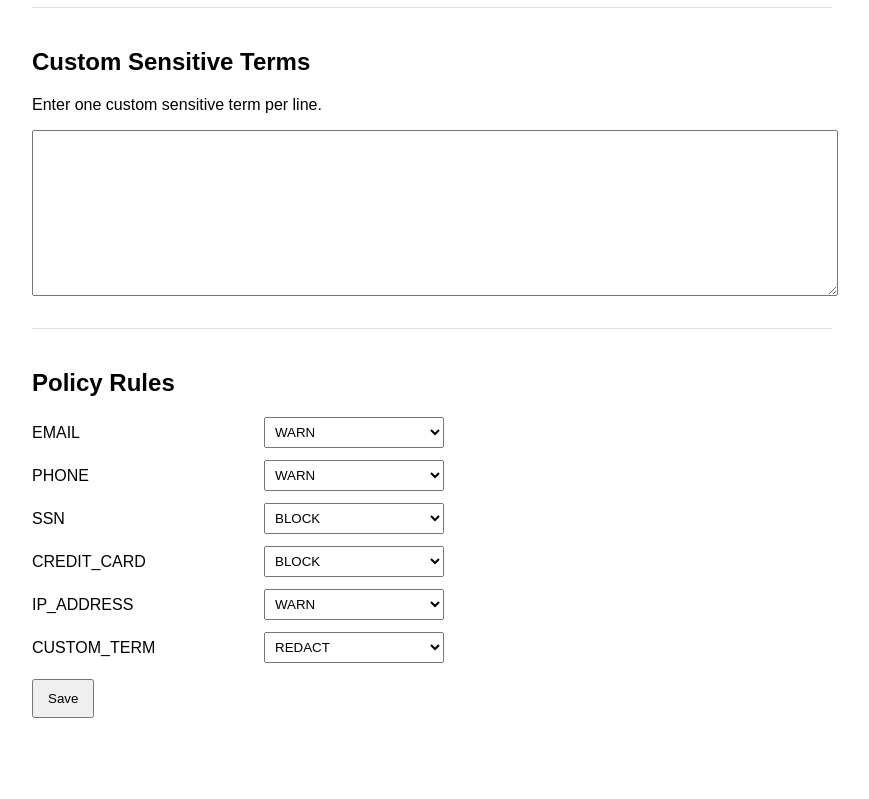
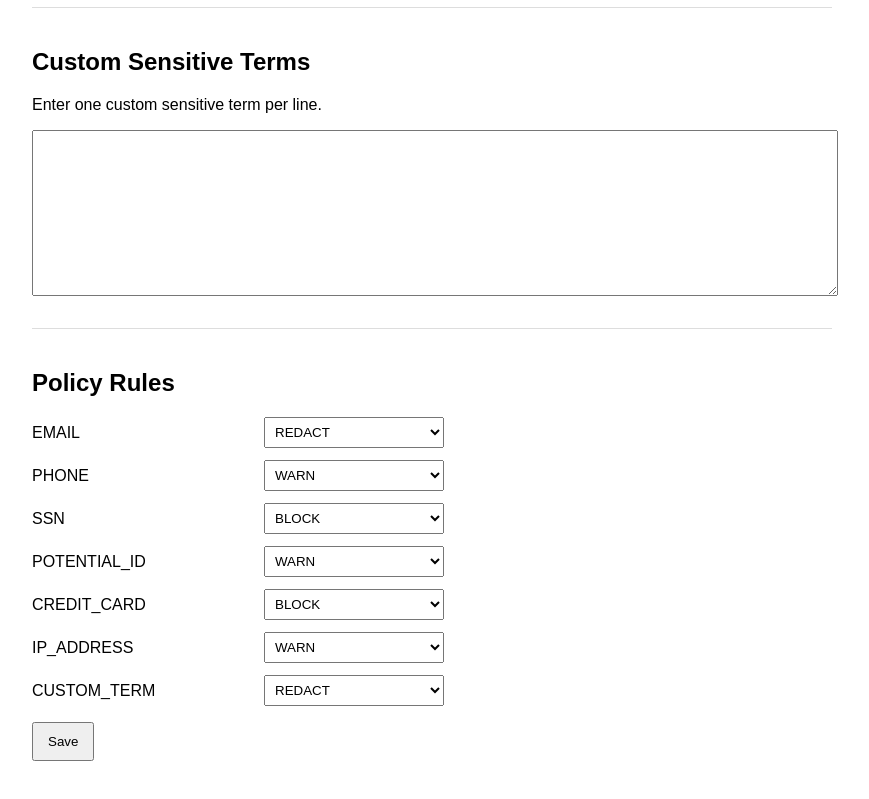
Before and after one commit to Arman-mi/LLM-PII-detector, a browser extension: page options.html in a window 1280 px wide. Shown: the part 139-938 px from the top of the page, without its empty margins (208-1077 px from the left). Drawn offline with Linux system fonts and the light colour scheme.

Commit message:
launching version 0.4.0

```diff
--- a/options.html
+++ b/options.html
@@ -79,6 +79,14 @@
           <option>BLOCK</option>
         </select>
 
+        <label for="POTENTIAL_ID">POTENTIAL_ID</label>
+        <select id="POTENTIAL_ID">
+          <option>ALLOW</option>
+          <option>WARN</option>
+          <option>REDACT</option>
+          <option>BLOCK</option>
+        </select>
+
         <label for="CREDIT_CARD">CREDIT_CARD</label>
         <select id="CREDIT_CARD">
           <option>ALLOW</option>
--- a/options.js
+++ b/options.js
@@ -8,16 +8,18 @@ const policyKeys = [
   "SSN",
   "CREDIT_CARD",
   "IP_ADDRESS",
-  "CUSTOM_TERM"
+  "CUSTOM_TERM",
+  "POTENTIAL_ID"
 ];
 
 const defaultPolicy = {
-  EMAIL: "WARN",
+  EMAIL: "REDACT",
   PHONE: "WARN",
   SSN: "BLOCK",
   CREDIT_CARD: "BLOCK",
   IP_ADDRESS: "WARN",
-  CUSTOM_TERM: "REDACT"
+  CUSTOM_TERM: "REDACT",
+  POTENTIAL_ID: "WARN"
 };
 
 function loadOptions() {
--- a/policy.js
+++ b/policy.js
@@ -5,7 +5,8 @@
     SSN: "BLOCK",
     CREDIT_CARD: "BLOCK",
     IP_ADDRESS: "WARN",
-    CUSTOM_TERM: "REDACT"
+    CUSTOM_TERM: "REDACT",
+    POTENTIAL_ID: "WARN"
   };
 
   function getSeverity(type) {
@@ -16,6 +17,7 @@
       case "EMAIL":
       case "PHONE":
       case "CUSTOM_TERM":
+      case "POTENTIAL_ID":
         return "medium";
       case "IP_ADDRESS":
       default:
```
Also changed, not shown: manifest.json.
